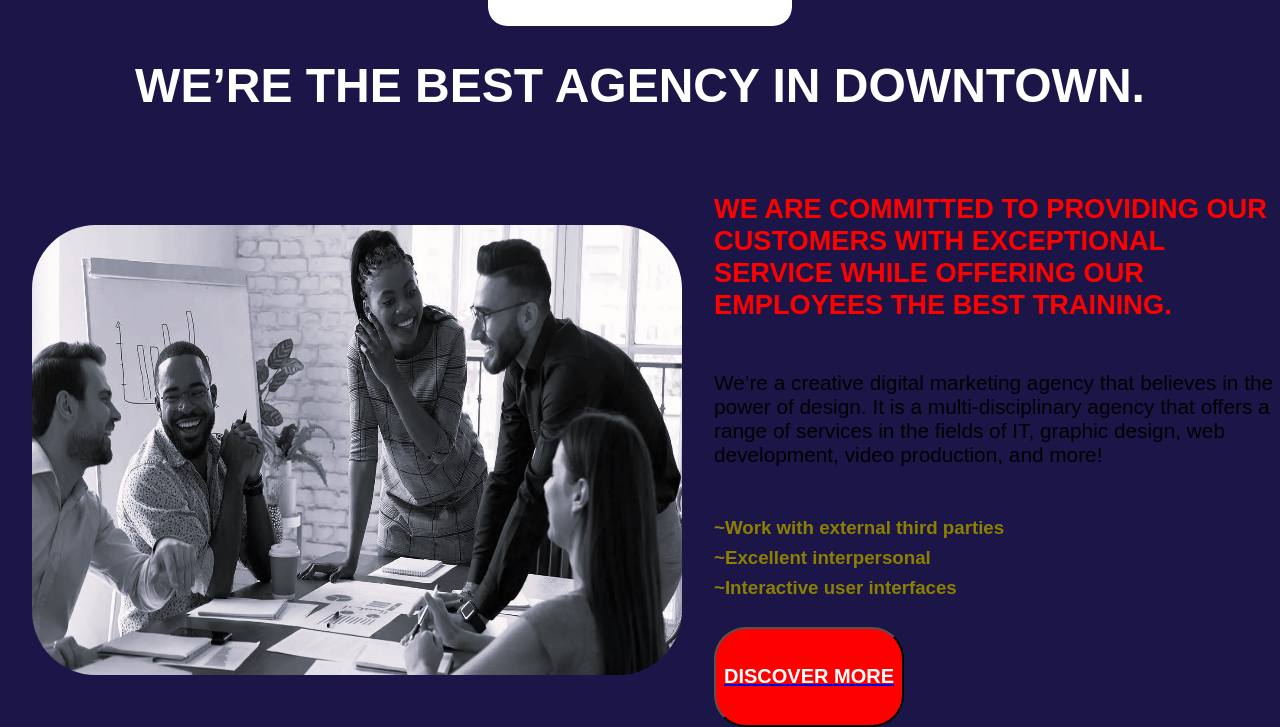
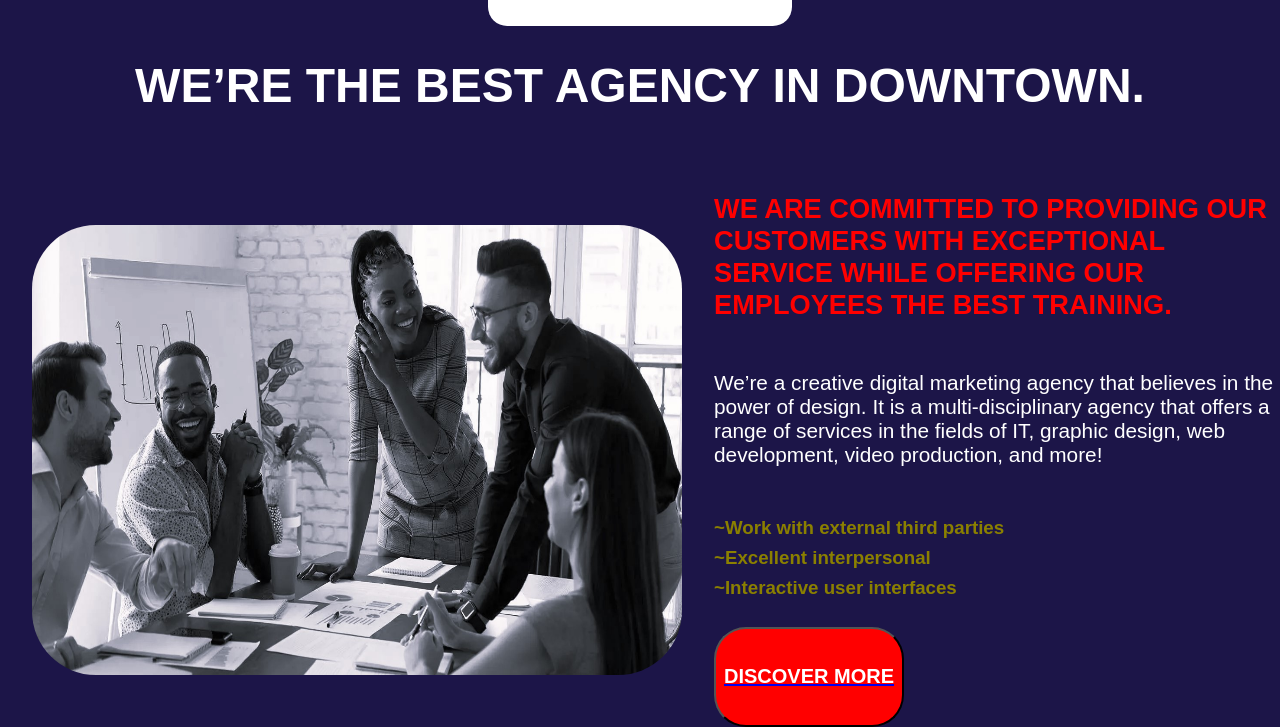
Before and after one commit to DHRUVILPATEL015/Codsoft_1, a plain HTML site: page index.html in a window 1280 px wide. Shown: the part 1811-2538 px from the top of the page. Drawn offline with Linux system fonts and the light colour scheme.

Commit message:
Update style.css

```diff
--- a/style.css
+++ b/style.css
@@ -244,7 +244,7 @@ h2{
   font-size: 1.7rem;
 }
 .dis p{
-  color: #ffc00;
+  color: #ffffff;
   margin-top: 50PX;
   font-size: 1.3rem;
 }
```
